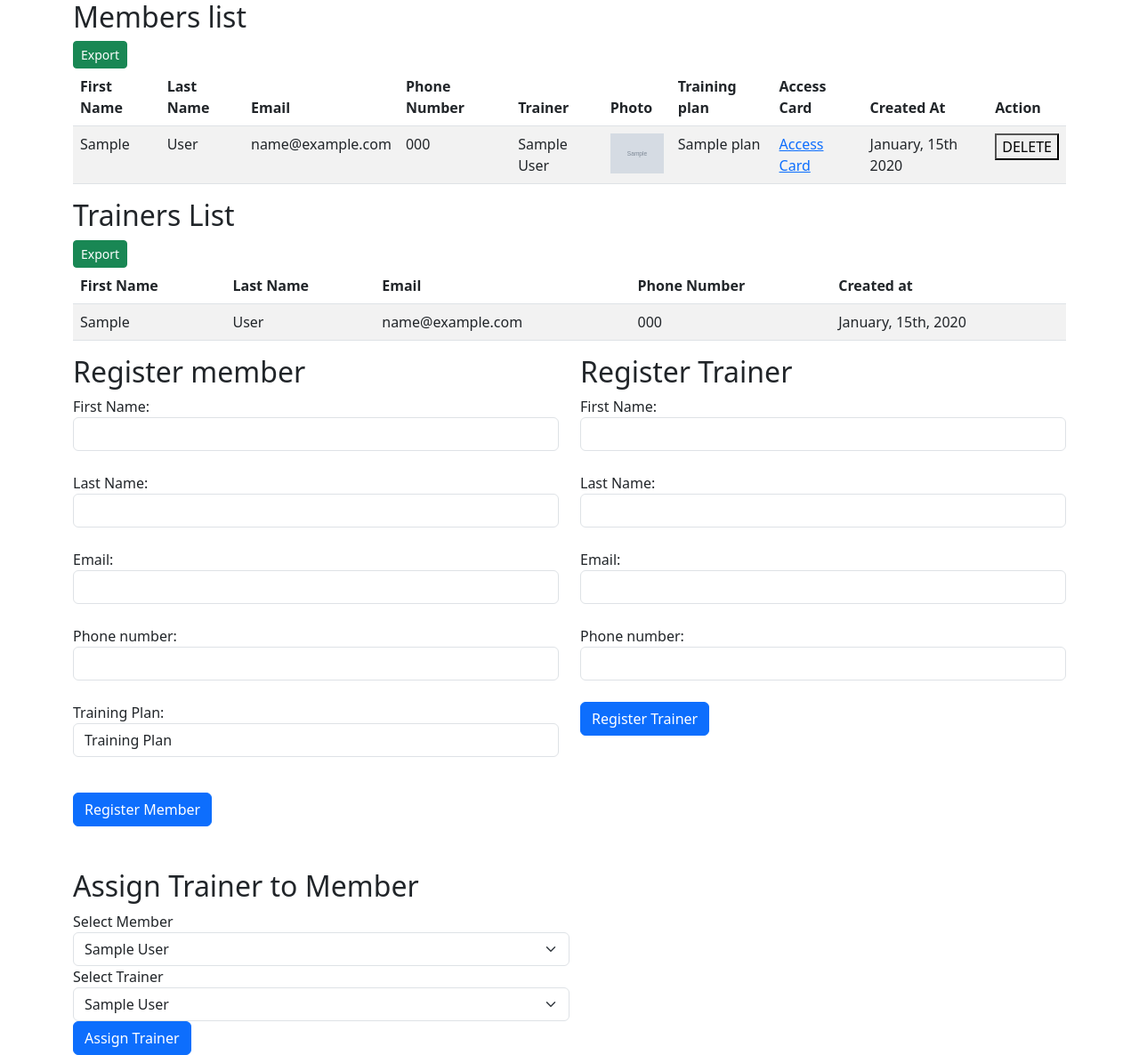
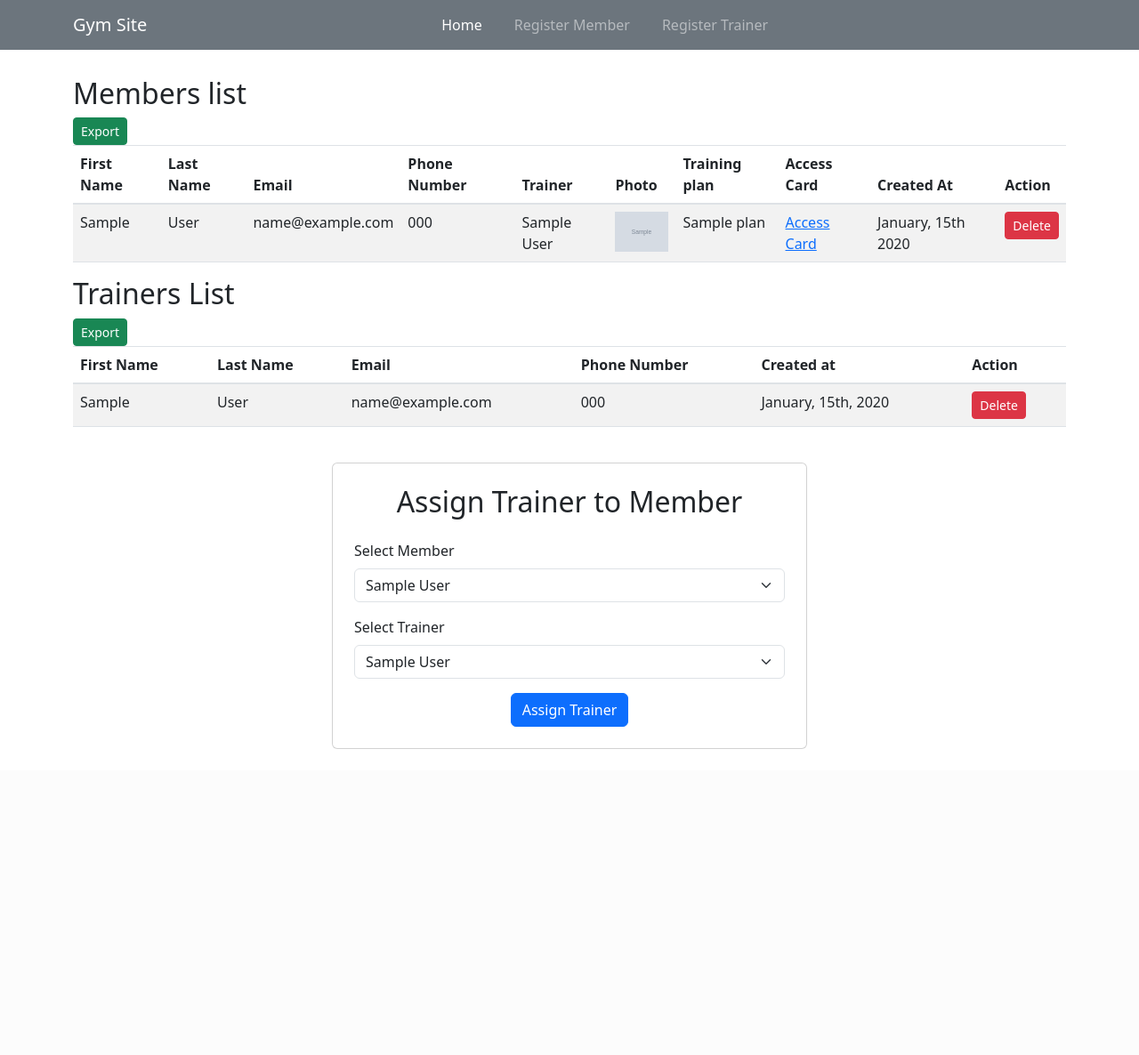
Before and after one commit to DarkoDukovski/gym_menagement_system, a PHP site: page /admin_dashboard.php in a window 1280 px wide. Shown: the whole page at 89% size. After the commit the page ends 842 px from the top, so only its background shows below. Run offline with PHP 8.4, Linux system fonts and the light colour scheme; the visitor is signed in with stand-in values (Sample User, id 1); tables that the repository leaves empty or names only in its code hold one stand-in row (values such as "Sample post"); grey boxes marked "Sample" are stand-in pictures; some libraries are stand-ins or nearby versions.

Commit message:
Separated Home, Register Member and Register Trainer and did some changes to code for better functionality.

```diff
--- a/admin_dashboard.php
+++ b/admin_dashboard.php
@@ -1,12 +1,10 @@
 <?php
-
 require_once 'config.php';
-
-if(!isset($_SESSION['admin_id'])) {
+require_once 'navbar.php';
+if (!isset($_SESSION['admin_id'])) {
     header('location: index.php');
     exit();
 }
-
 ?>
 
 
@@ -15,12 +13,11 @@ if(!isset($_SESSION['admin_id'])) {
 <head>
     <title>Admin dashboard</title>
     <link href="https://cdn.jsdelivr.net/npm/bootstrap@5.3.0/dist/css/bootstrap.min.css" rel="stylesheet" integrity="sha384-9ndCyUaIbzAi2FUVXJi0CjmCapSmO7SnpJef0486qhLnuZ2cdeRhO02iuK6FUUVM" crossorigin="anonymous">
-  <link rel="stylesheet" href="https://unpkg.com/dropzone@5/dist/min/dropzone.min.css" type="text/css" />
-
+    <link rel="stylesheet" href="https://unpkg.com/dropzone@5/dist/min/dropzone.min.css" type="text/css"/>
 </head>
 <body>
 
-<?php if(isset($_SESSION['success_message']))  : ?>
+<?php if (isset($_SESSION['success_message'])) : ?>
     <div class="alert alert-success alert-dismissible fade show" role="alert">
         <?php
         echo $_SESSION['success_message'];
@@ -54,11 +51,8 @@ if(!isset($_SESSION['admin_id'])) {
                 </tr>
                 </thead>
                 <tbody>
-
-
-
                 <?php
-$sql ="SELECT members.*,
+                $sql = "SELECT members.*,
                         training_plans.name AS training_plan_name,
                         trainers.first_name AS trainer_first_name,
                         trainers.last_name AS trainer_last_name
@@ -66,75 +60,50 @@ FROM `members`
                         LEFT JOIN `training_plans` ON members.training_plan_id = training_plans.plan_id
                         LEFT JOIN `trainers` ON members.trainer_id = trainers.trainer_id;";
 
-
-
-$run =$conn->query($sql);
-
+                $run = $conn->query($sql);
                 $results = $run->fetch_all(MYSQLI_ASSOC);
                 $select_members = $results;
 
                 foreach ($results as $result) : ?>
-
                     <tr>
                         <td><?php echo $result['first_name']; ?></td>
                         <td><?php echo $result['last_name']; ?></td>
                         <td><?php echo $result['email']; ?></td>
                         <td><?php echo $result['phone_number']; ?></td>
                         <td><?php
-
-    if($result['trainer_first_name'])  {
-
+                            if ($result['trainer_first_name']) {
                                 echo $result['trainer_first_name'] . " " . $result['trainer_last_name'];
-    }   else {
+                            } else {
                                 echo "No trainer assigned";
                             }
-
-
                             ?></td>
-    <td><img style ="width: 60px;" src="<?php echo $result['photo_path']; ?>"></td>
+                        <td><img style="width: 60px;" src="<?php echo $result['photo_path']; ?>"></td>
                         <td><?php
-
-
-    if($result['training_plan_name'])  {
+                            if ($result['training_plan_name']) {
                                 echo $result['training_plan_name'];
-    }else{
+                            } else {
                                 echo "No plan";
                             }
-
                             ?></td>
-    <td><a target= "_blank "   href="<?php echo $result['access_card_pdf_path']; ?>">Access Card </a>
+                        <td><a target="_blank " href="<?php echo $result['access_card_pdf_path']; ?>">Access Card </a></td>
                         <td><?php
-    $create_at= strtotime($result['created_at']);
-    $new_date = date ("F, jS Y", $create_at);
+                            $create_at = strtotime($result['created_at']);
+                            $new_date = date("F, jS Y", $create_at);
                             echo $new_date;
                             ?></td>
-
-
-
                         <td>
                             <form action="delete_member.php" method="POST">
-
-        <input type="hidden" name="member_id" value ="<?php echo $result['member_id']; ?> ">
-        <button type="submit">DELETE</button>
+                                <input type="hidden" name="member_id" value="<?php echo $result['member_id']; ?> ">
+                                <button type="submit" class="btn btn-danger btn-sm">Delete</button>
                             </form>
-
-
-
                         </td>
                     </tr>
-
                 <?php endforeach; ?>
-
-
                 </tbody>
             </table>
-
-
-
         </div>
 
-
-    <div class="com-md-12">
+        <div class="col-md-12">
             <h2>Trainers List</h2>
 
             <a href="export.php?what=trainers" class="btn btn-success btn-sm">Export</a>
@@ -147,10 +116,10 @@ foreach ($results as $result) : ?>
                     <th>Email</th>
                     <th>Phone Number</th>
                     <th>Created at</th>
+                    <th>Action</th>
+                </tr>
                 </thead>
                 <tbody>
-
-
                 <?php
                 $sql = "SELECT * FROM trainers";
                 $run = $conn->query($sql);
@@ -158,154 +127,72 @@ $results = $run->fetch_all(MYSQLI_ASSOC);
 
                 $select_trainers = $results;
 
-
-
-foreach($results as $result) : ?>
-
-
+                foreach ($results as $result) : ?>
                     <tr>
-
-
-    <td> <?php echo $result['first_name']; ?> </td>
-    <td> <?php echo $result['last_name']; ?> </td>
-    <td> <?php echo $result['email']; ?> </td>
-    <td> <?php echo $result['phone_number']; ?> </td>
-    <td> <?php echo date("F, jS, Y", strtotime($result['created_at'])); ?> </td>
-
-
+                        <td><?php echo $result['first_name']; ?></td>
+                        <td><?php echo $result['last_name']; ?></td>
+                        <td><?php echo $result['email']; ?></td>
+                        <td><?php echo $result['phone_number']; ?></td>
+                        <td><?php echo date("F, jS, Y", strtotime($result['created_at'])); ?></td>
+                        <td>
+                            <form action="delete_trainer.php" method="POST">
+                                <input type="hidden" name="trainer_id" value="<?php echo $result['trainer_id']; ?>">
+                                <button type="submit" class="btn btn-danger btn-sm">Delete</button>
+                            </form>
+                        </td>
                     </tr>
-
-
                 <?php endforeach; ?>
-
-
-
-
-
-
                 </tbody>
             </table>
         </div>
     </div>
 
-
-
-
-
-
-    <div class="row mb-5">
-        <div class="col-md-6">
-            <h2>Register member</h2>
-            <form action="register_member.php" method="post" enctype="multipart/form-data">
-                First Name: <input class="form-control" type="text" name="first_name"><br>
-                Last Name: <input class="form-control" type="text" name="last_name"><br>
-                Email: <input class="form-control" type ="email" name="email"><br>
-                Phone number: <input class="form-control" type ="phone_number" name="phone_number"><br>
-
-
-                Training Plan:
-                <select class="form-control" name="training_plan_id">
-                    <option value ="" disabled selected >Training Plan</option>
-
-                    <?php
-                    $sql = "SELECT * FROM training_plans";
-                    $run = $conn->query($sql);
-                    $results = $run->fetch_all(MYSQLI_ASSOC);
-
-                    foreach($results as $result) {
-                        echo "<option value='". $result['plan_id'] ."'>"  . $result['name'] . "</option>";
-                    }
-
-                    ?>
-                </select><br>
-
-                <input type="hidden" name="photo_path" id="photoPathInput">
-
-
-                <div id="dropzone-upload" class="dropzone"></div>
-
-                <input class="btn btn-primary mt-3" type="submit" value="Register Member">
-                </form>
+    <div class="container-fluid">
+        <div class="row justify-content-center">
+            <div class="col-md-6 my-4">
+                <div class="card p-4">
+                    <h2 class="text-center mb-4">Assign Trainer to Member</h2>
+                    <form action="assign_trainer.php" method="POST">
+                        <div class="mb-3">
+                            <label for="">Select Member</label>
+                            <select name="member" class="form-select">
+                                <?php foreach ($select_members as $member) : ?>
+                                    <option value="<?php echo $member['member_id'] ?>">
+                                        <?php echo $member['first_name'] . " " . $member['last_name']; ?>
+                                    </option>
+                                <?php endforeach; ?>
+                            </select>
                         </div>
-
-  <div class="col-md-6">
-        <h2>Register Trainer</h2>
-        <form action="register_trainer.php" method="post">
-            First Name: <input class="form-control" type="text" name="first_name"><br>
-            Last Name: <input class="form-control" type="text" name="last_name"><br>
-            Email: <input class="form-control" type="email" name="email"><br>
-            Phone number: <input class="form-control" type="text" name="phone_number"><br>
-            <input class= "btn btn-primary" type="submit" value ="Register Trainer">
+                        <div class="mb-3">
+                            <label for="">Select Trainer</label>
+                            <select name="trainer" class="form-select">
+                                <?php foreach ($select_trainers as $trainer) : ?>
+                                    <option value="<?php echo $trainer['trainer_id'] ?>">
+                                        <?php echo $trainer['first_name'] . " " . $trainer['last_name']; ?>
+                                    </option>
+                                <?php endforeach; ?>
+                            </select>
+                        </div>
+                        <div class="text-center">
+                            <button type="submit" class="btn btn-primary">Assign Trainer</button>
+                        </div>
                     </form>
                 </div>
             </div>
-
-
-<div class="row"></div>
-        <div class ="col-md-6">
-                    <h2>Assign Trainer to Member</h2>
-                <form action="assign_trainer.php" method="POST">
-                        <label for="">Select Member</label>
-                    <select name="member" class="form-select">
-                        <?php foreach($select_members as $member)  : ?>
-
-                   <option value ="<?php echo $member['member_id'] ?>">
-                        <?php echo $member['first_name'] . " " . $member['last_name']; ?>
-                    </option>
-                <?php endforeach;?>
-
-
-                </select>
-
-                <label for="">Select Trainer</label>
-                    <select name="trainer" class="form-select">
-                    <?php foreach($select_trainers as $trainer)  : ?>
-
-            <option value ="<?php echo $trainer['trainer_id'] ?>">
-            <?php echo $trainer['first_name'] . " " . $trainer['last_name']; ?>
-            </option>
-            <?php endforeach;?>
-                </select>
-
-
-                <button type="submit" class="btn btn-primary">Assign Trainer</button>
-
-                </form>
+        </div>
     </div>
 
 </div>
-</div>
 
-
-<?php $conn->close(); ?>
-
-<script src="https://cdn.jsdelivr.net/npm/@popperjs/core@2.11.8/dist/umd/popper.min.js" integrity="sha384-I7E8VVD/ismYTF4hNIPjVp/Zjvgyol6VFvRkX/vR+Vc4jQkC+hVqc2pM8ODewa9r" crossorigin="anonymous"></script>
-<script src="https://cdn.jsdelivr.net/npm/bootstrap@5.3.0/dist/js/bootstrap.min.js" integrity ="sha384-fbbOQedDUMZZ5KreZpsbe1LCZPVmfTnH7ois6mU1QK+m14rQ1l2bGBq41eYeM/fS" crossorigin="anonymous"></script>
+<script src="https://cdn.jsdelivr.net/npm/@popperjs/core@2.11.8/dist/umd/popper.min.js"
+        integrity="sha384-I7E8VVD/ismYTF4hNIPjVp/Zjvgyol6VFvRkX/vR+Vc4jQkC+hVqc2pM8ODewa9r"
+        crossorigin="anonymous"></script>
+<script src="https://cdn.jsdelivr.net/npm/bootstrap@5.3.0/dist/js/bootstrap.min.js"
+        integrity="sha384-fbbOQedDUMZZ5KreZpsbe1LCZPVmfTnH7ois6mU1QK+m14rQ1l2bGBq41eYeM/fS"
+        crossorigin="anonymous"></script>
 <script src="https://unpkg.com/dropzone@5/dist/min/dropzone.min.js"></script>
-
-<script>
-    Dropzone.options.dropzoneUpload ={
-        url: "upload_photo.php",
-        paramName: "photo",
-        maxFilesize: 20, // MB
-        acceptedFiles: "image/*",
-        init: function() {
-            this.on("success", function (file, response ) {
-
-                const jsonResponse = JSON.parse(response);
-
-                if(jsonResponse.success) {
-
-                    document.getElementById('photoPathInput').value =jsonResponse.photo_path;
-                }else{
-
-                    console.error(jsonResponse.error);
-                }
-            });
-        }
-        };
-</script>
-
 
 </body>
 </html>
+
+<?php $conn->close(); ?>
--- a/assign_trainer.php
+++ b/assign_trainer.php
@@ -23,4 +23,5 @@ if($_SERVER['REQUEST_METHOD'] == "POST") {
 
 
 
+
 }
--- /dev/null
+++ b/navbar.php
@@ -0,0 +1,56 @@
+<!DOCTYPE html>
+<html lang="en">
+<head>
+    <meta charset="UTF-8">
+    <meta name="viewport" content="width=device-width, initial-scale=1.0">
+    <title>Gym Site Navbar</title>
+    <link href="https://stackpath.bootstrapcdn.com/bootstrap/4.5.2/css/bootstrap.min.css" rel="stylesheet">
+    <style>
+        .navbar-nav .nav-item {
+            margin-right: 20px;
+        }
+    </style>
+    <script>
+        // JavaScript function to scroll to trainers list section
+        function scrollToTrainersList() {
+            var trainersListSection = document.getElementById('trainers-list-section');
+            trainersListSection.scrollIntoView({ behavior: 'smooth' });
+        }
+    </script>
+</head>
+<body>
+
+<nav class="navbar navbar-expand-lg navbar-dark bg-secondary">
+    <div class="container">
+        <a class="navbar-brand" href="admin_dashboard.php">Gym Site</a>
+        <button class="navbar-toggler" type="button" data-toggle="collapse" data-target="#navbarNav" aria-controls="navbarNav" aria-expanded="false" aria-label="Toggle navigation">
+            <span class="navbar-toggler-icon"></span>
+        </button>
+        <div class="collapse navbar-collapse justify-content-center" id="navbarNav">
+            <ul class="navbar-nav">
+                <li class="nav-item active">
+                    <a class="nav-link" href="admin_dashboard.php">Home <span class="sr-only">(current)</span></a>
+                </li>
+                <li class="nav-item">
+                    <a class="nav-link" href="registermember.php">Register Member</a>
+                </li>
+                <li class="nav-item">
+                    <a class="nav-link" href="register_trainer.php">Register Trainer</a>
+                </li>
+            </ul>
+        </div>
+    </div>
+</nav>
+
+
+<div style="margin-top: 30px;"></div>
+
+
+<section id="trainers-list-section">
+</section>
+
+<script src="https://code.jquery.com/jquery-3.5.1.slim.min.js"></script>
+<script src="https://cdn.jsdelivr.net/npm/@popperjs/core@2.5.4/dist/umd/popper.min.js"></script>
+<script src="https://stackpath.bootstrapcdn.com/bootstrap/4.5.2/js/bootstrap.min.js"></script>
+</body>
+</html>
```
Also changed, not shown: delete_member.php (+29 -15 lines), delete_trainer.php (added, +22 -0 lines), index.php (+68 -19 lines), register_trainer.php (+55 -14 lines), registermember.php (added, +101 -0 lines), member_photos/christopher-campbell-rDEOVtE7vOs-unsplash.jpg (deleted), member_photos/diego-ph-fIq0tET6llw-unsplash.jpg (deleted), member_photos/ethan-hoover-0YHIlxeCuhg-unsplash.jpg (added), member_photos/jess-bailey-l3N9Q27zULw-unsplash.jpg (deleted), 8 other files. Lines whose indentation alone changed are shown as unchanged.
